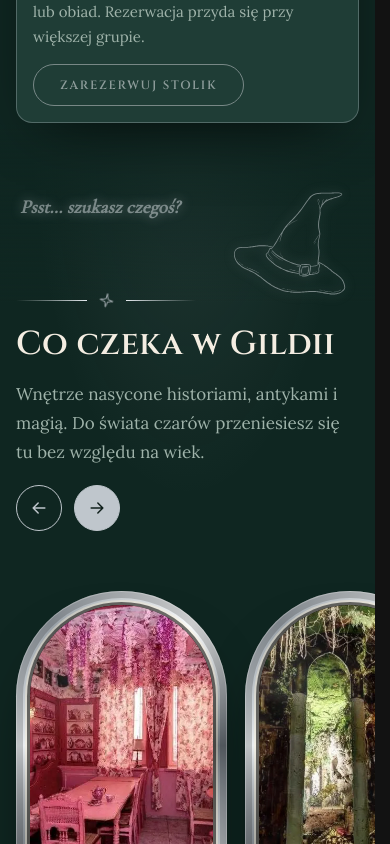
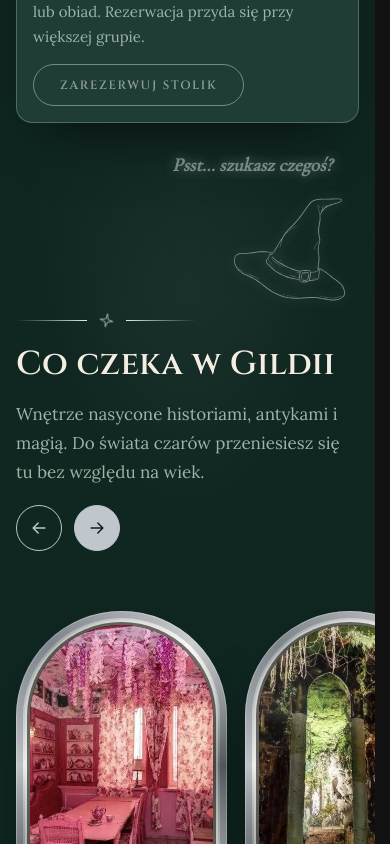
Before and after one commit to lukaszdzielo/alahamora, a Next.js app: page /gliwice/ in a window 390 px wide. Shown: the part 840-1684 px from the top of the page. Built offline with nearby package versions, Linux system fonts and the light colour scheme; no server answers.

Commit message:
Revelio: „Psst…” zawsze nad kapeluszem przy czubku (telefon), desktop – kapelusz z napisem trochę w prawo

```diff
--- a/src/data/revelio.js
+++ b/src/data/revelio.js
@@ -19,9 +19,10 @@ export const gliwiceRevelio = {
   hero: [{ draw: 'koperta', w: 400, rotate: -4, pos: { right: '70px', top: '240px' }, hide: 'mobile' }],
   features: [
     // telefon/tablet: kapelusz i „Psst…” razem nad nagłówkiem (kapelusz przy nagłówku nie ma tam miejsca)
-    // kapelusz przy końcu nagłówka (ok. 250 px od lewej), napis po lewej na wysokości ronda
-    { draw: 'kapelusz', w: 120, rotate: 18, pos: { left: 'min(calc(100% - 130px), 240px)', top: '58px' }, hide: 'desktop' },
-    { ink: 'Psst… szukasz czegoś?', pos: { left: '20px', top: '72px' }, hide: 'desktop' },
+    // kapelusz przy końcu nagłówka; „Psst…” liczone od pozycji kapelusza (ta sama zmienna),
+    // więc zawsze stoi nad nim, przy czubku – jak na desktopie
+    { draw: 'kapelusz', w: 120, rotate: 18, pos: { left: 'min(calc(100% - 130px), 240px)', top: '64px' }, hide: 'desktop' },
+    { ink: 'Psst… szukasz czegoś?', pos: { right: 'calc(100% - min(calc(100% - 130px), 240px) - 92px)', top: '30px' }, hide: 'desktop' },
   ],
   // kapelusz siedzi na końcu nagłówka „Co czeka w Gildii” (renderuje go Features)
   featuresTitle: { draw: 'kapelusz', w: 250, rotate: 24, mobileW: 150 },
--- a/src/styles/globals.css
+++ b/src/styles/globals.css
@@ -2518,14 +2518,14 @@ html[data-entering] .notice-wrap {
 .rv.rv--psst {
   left: 100%;
   bottom: 190px;
-  margin-left: 150px; /* 210 px za końcem nagłówka – 60 px zapasu maski */
+  margin-left: 180px; /* 240 px za końcem nagłówka – 60 px zapasu maski */
 }
 .rv.rv--mobile { display: none; }
 
 .rv.rv--hat {
   left: 100%;
   bottom: 10px;
-  margin-left: -96px; /* -36px (wejście na nagłówek) + -60px zapasu */
+  margin-left: -66px; /* -6px (prawie na końcu nagłówka) + -60px zapasu */
 }
 
 /* sowa siedzi na drążku ostatniego proporca */
@@ -2552,7 +2552,7 @@ html[data-entering] .notice-wrap {
   /* kapelusz przy nagłówku chowamy – na telefonie jest osobno, razem z „Psst…” (rv--mobile) */
   .rv.rv--hat { display: none; }
   .rv.rv--mobile { display: block; }
-  .features:has(.rv--hat) { padding-top: 170px; }
+  .features:has(.rv--hat) { padding-top: 190px; }
 }
 
 /* szerszy telefon / tablet (560–899 px): miejsca jest więcej, więc kapelusz wraca na koniec
```
